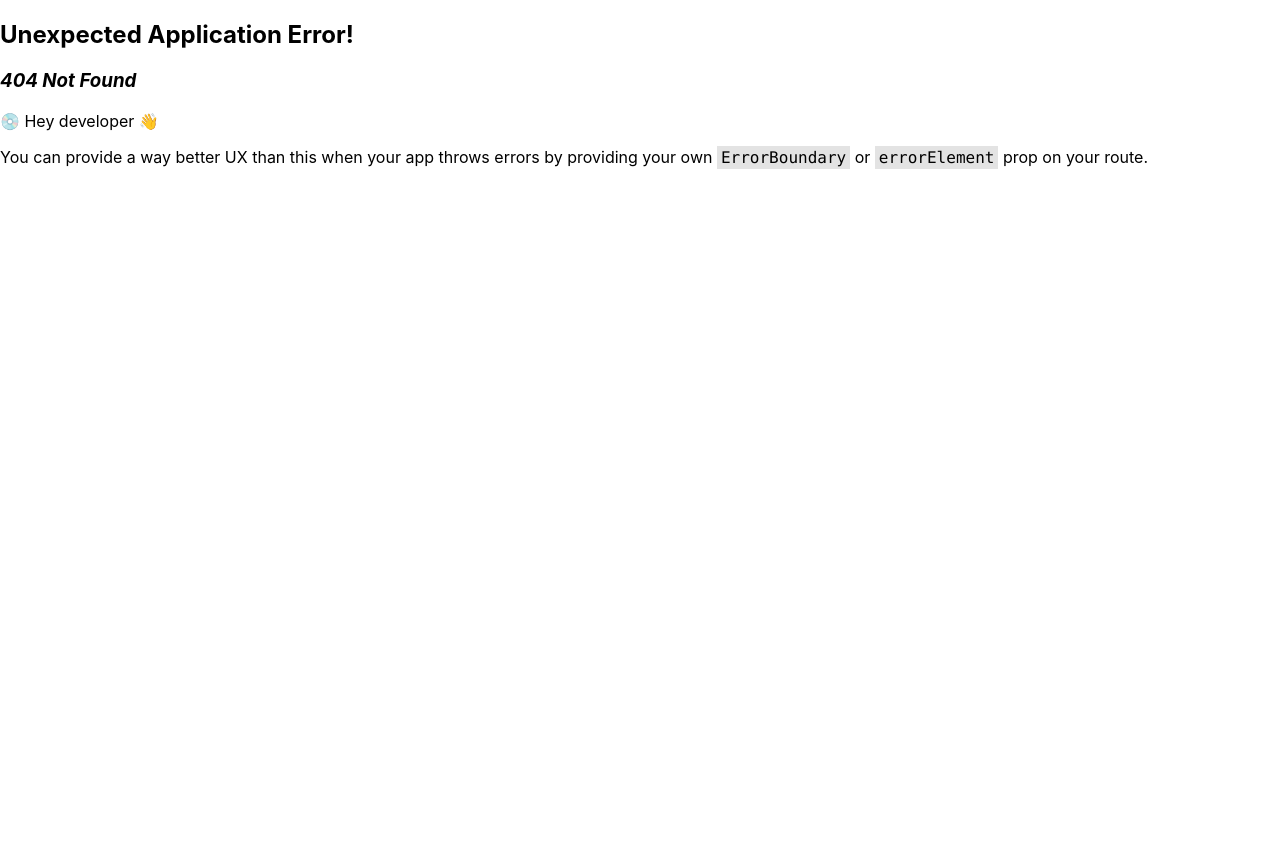
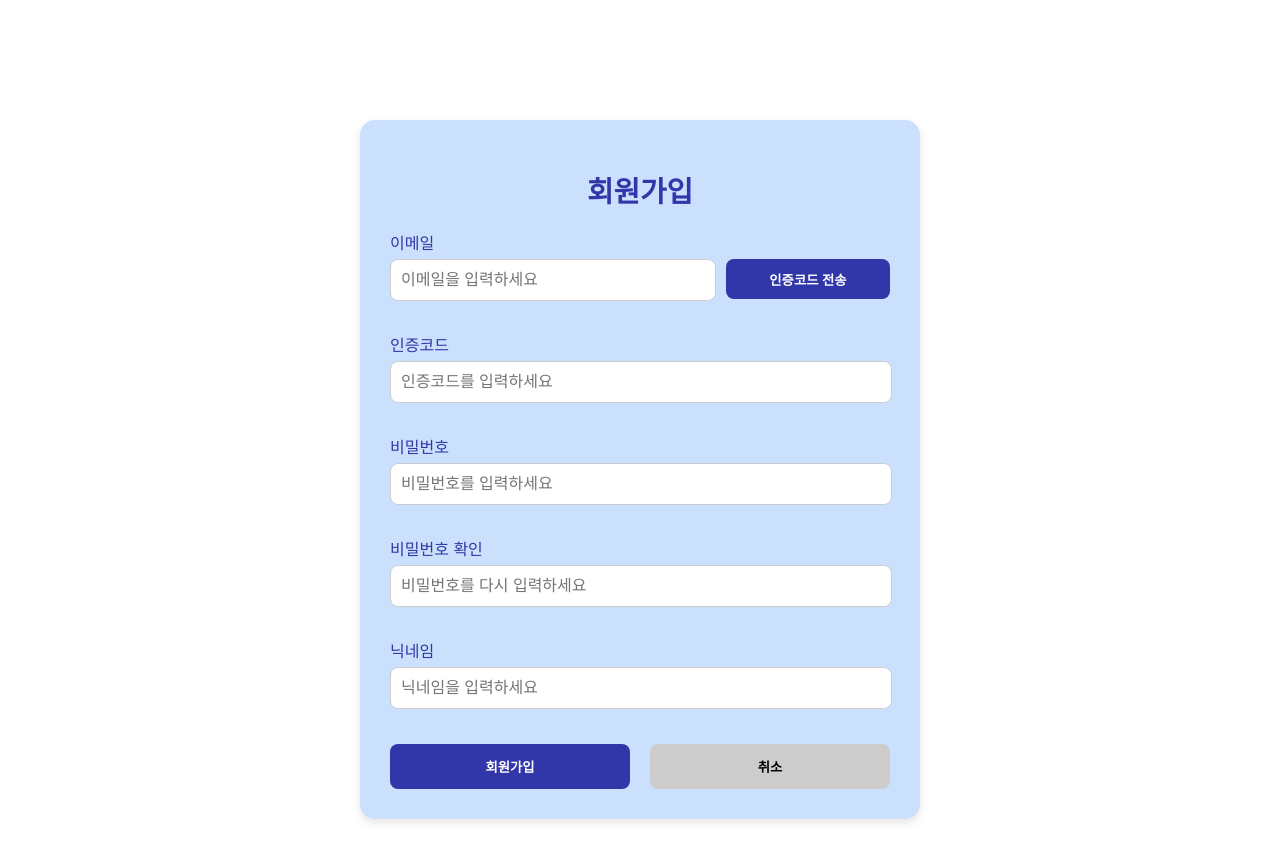
Before and after one commit to hgb926/asset-management, a React (Create React App) app: page /signup in a window 1280 px wide. Before the commit this address had no page. Shown: the top 862 px of the page. Before the commit the page ends 800 px from the top, so only its background shows below. Built offline with nearby package versions, Linux system fonts and the light colour scheme.

Commit message:
[Design] 회원가입 Form 1차 디자인

```diff
--- a/src/components/auth/login/LoginForm.js
+++ b/src/components/auth/login/LoginForm.js
@@ -1,5 +1,6 @@
 import React from 'react';
 import styles from '../../../styles/auth/LoginForm.module.scss';
+import {Link} from "react-router-dom";
 
 const LoginForm = () => {
     return (
@@ -17,7 +18,7 @@ const LoginForm = () => {
                 {/*<p className={styles.message}>비밀번호가 올바르지 않습니다.</p>*/}
                 <div className={styles.buttons}>
                     <button className={styles.loginButton} type="submit">로그인</button>
-                    <button className={styles.signupButton} type="button">회원가입</button>
+                    <Link className={styles.signupButton} to={"/signup"}>회원가입</Link>
                 </div>
             </form>
             <p className={styles.findPw}>비밀번호 찾기</p>
--- a/src/components/auth/signup/SignUp.js
+++ b/src/components/auth/signup/SignUp.js
@@ -1,9 +1,29 @@
 import React from 'react';
+import styles from '../../../styles/auth/SignUp.module.scss';
 
 const SignUp = () => {
     return (
-        <div>
-            signup
+        <div className={styles.wrap}>
+            <h1 className={styles.h1}>회원가입</h1>
+            <div className={styles.inputWrap}>
+                <p className={styles.text}>이메일</p>
+                <div className={styles.emailVerification}>
+                    <input className={styles.input} type="email" placeholder="이메일을 입력하세요" />
+                    <button className={styles.button}>인증코드 전송</button>
+                </div>
+                <p className={styles.text}>인증코드</p>
+                <input className={styles.input} type="text" placeholder="인증코드를 입력하세요" />
+                <p className={styles.text}>비밀번호</p>
+                <input className={styles.input} type="password" placeholder="비밀번호를 입력하세요" />
+                <p className={styles.text}>비밀번호 확인</p>
+                <input className={styles.input} type="password" placeholder="비밀번호를 다시 입력하세요" />
+                <p className={styles.text}>닉네임</p>
+                <input className={styles.input} type="text" placeholder="닉네임을 입력하세요" />
+            </div>
+            <div className={styles.flex}>
+                <button className={styles.submitButton}>회원가입</button>
+                <button className={styles.cancelButton}>취소</button>
+            </div>
         </div>
     );
 };
--- a/src/config/route-config.js
+++ b/src/config/route-config.js
@@ -1,29 +1,22 @@
-import {createBrowserRouter} from "react-router-dom";
+import { createBrowserRouter } from "react-router-dom";
 import RootLayout from "../layout/RootLayout";
 import Auth from "../pages/Auth";
 import SignUp from "../components/auth/signup/SignUp";
-
-
-const authRouter = [
-    {
-        index: true,
-        element: <SignUp/>
-    }
-]
+import LoginForm from "../components/auth/login/LoginForm";
 
 export const router = createBrowserRouter([
     {
         path: "/",
-        element: (
-            <RootLayout/>
-        ),
+        element: <RootLayout />,
         children: [
             {
-                path: "",
-                element: <Auth/>,
-                children: authRouter
+                path: "login", // localhost:3000/login
+                element: <LoginForm />
+            },
+            {
+                path: "signup", // localhost:3000/signup
+                element: <SignUp />
             }
-
         ]
     }
-])
+]);
--- a/src/pages/Auth.js
+++ b/src/pages/Auth.js
@@ -1,12 +1,11 @@
 import React from 'react';
 import SignUp from "../components/auth/signup/SignUp";
-import styles from "../styles/auth/Container.module.scss"
 import LoginForm from "../components/auth/login/LoginForm";
 
 // 로그인, 회원가입 등 권한관련된 일을 처리하는 메인 페이지
 const Auth = () => {
     return (
-        <div className={styles.container}>
+        <div >
                 <LoginForm/>
         </div>
     );
--- a/src/styles/auth/LoginForm.module.scss
+++ b/src/styles/auth/LoginForm.module.scss
@@ -51,7 +51,17 @@
       justify-content: space-between;
       margin-top: 35px;
 
-      button {
+
+
+
+        &:hover {
+          opacity: 0.9;
+        }
+
+
+      .loginButton {
+        background-color: #3137A8;
+        color: white;
         width: 48%;
         padding: 10px 0;
         border: none;
@@ -59,21 +69,20 @@
         font-size: 14px;
         font-weight: bold;
         cursor: pointer;
-
-        &:hover {
-          opacity: 0.9;
-        }
-      }
-
-      .loginButton {
-        background-color: #3137A8;
-        color: white;
       }
 
       .signupButton {
         background-color: white;
         color: #3137A8;
         border: 1px solid #3137A8;
+        width: 48%;
+        padding: 10px 0;
+        //border: none;
+        border-radius: 5px;
+        font-size: 14px;
+        font-weight: bold;
+        cursor: pointer;
+        text-decoration: none;
       }
     }
   }
--- /dev/null
+++ b/src/styles/auth/SignUp.module.scss
@@ -0,0 +1,107 @@
+.wrap {
+  width: 90%;
+  margin: 120px auto;
+  max-width: 500px;
+  text-align: center;
+  padding: 30px;
+  background-color: #cae0fd;
+  border-radius: 15px;
+  box-shadow: 0 4px 8px rgba(0, 0, 0, 0.1);
+
+  .h1 {
+    font-size: 1.8rem;
+    color: #3137a8;
+    margin-bottom: 20px;
+  }
+
+  .inputWrap {
+    margin-top: 20px;
+    text-align: left;
+
+    .text {
+      font-size: 1rem;
+      margin-bottom: 5px;
+      color: #3137a8;
+    }
+
+    .emailVerification {
+      display: flex;
+      gap: 10px;
+
+      .input {
+        flex: 2;
+        height: 40px;
+        border-radius: 8px;
+        border: 1px solid #ccc;
+        padding: 0 10px;
+        font-size: 1rem;
+      }
+
+      .button {
+        flex: 1;
+        height: 40px;
+        border-radius: 8px;
+        background-color: #3137a8;
+        color: white;
+        font-weight: bold;
+        cursor: pointer;
+        border: none;
+        transition: 0.3s;
+
+        &:hover {
+          background-color: #5561d3;
+        }
+      }
+    }
+
+    .input {
+      width: 96%;
+      height: 40px;
+      border-radius: 8px;
+      border: 1px solid #ccc;
+      margin-bottom: 15px;
+      padding: 0 10px;
+      font-size: 1rem;
+    }
+  }
+
+  .flex {
+    display: flex;
+    justify-content: space-between;
+    margin-top: 20px;
+
+    .submitButton {
+      flex: 1;
+      height: 45px;
+      background-color: #3137a8;
+      color: white;
+      font-weight: bold;
+      border-radius: 8px;
+      border: none;
+      cursor: pointer;
+      margin-right: 10px;
+      transition: 0.3s;
+
+      &:hover {
+        background-color: #5561d3;
+      }
+    }
+
+    .cancelButton {
+      flex: 1;
+      height: 45px;
+      background-color: #ccc;
+      color: black;
+      font-weight: bold;
+      border-radius: 8px;
+      border: none;
+      cursor: pointer;
+      margin-left: 10px;
+      transition: 0.3s;
+
+      &:hover {
+        background-color: #999;
+      }
+    }
+  }
+}
```
